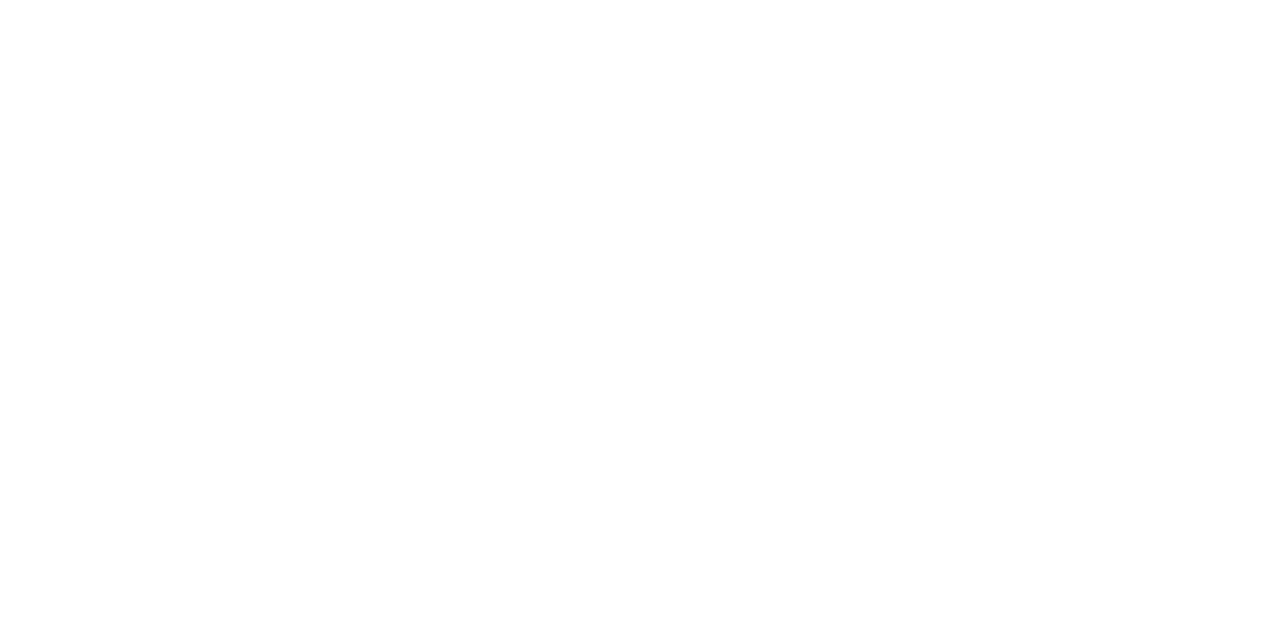
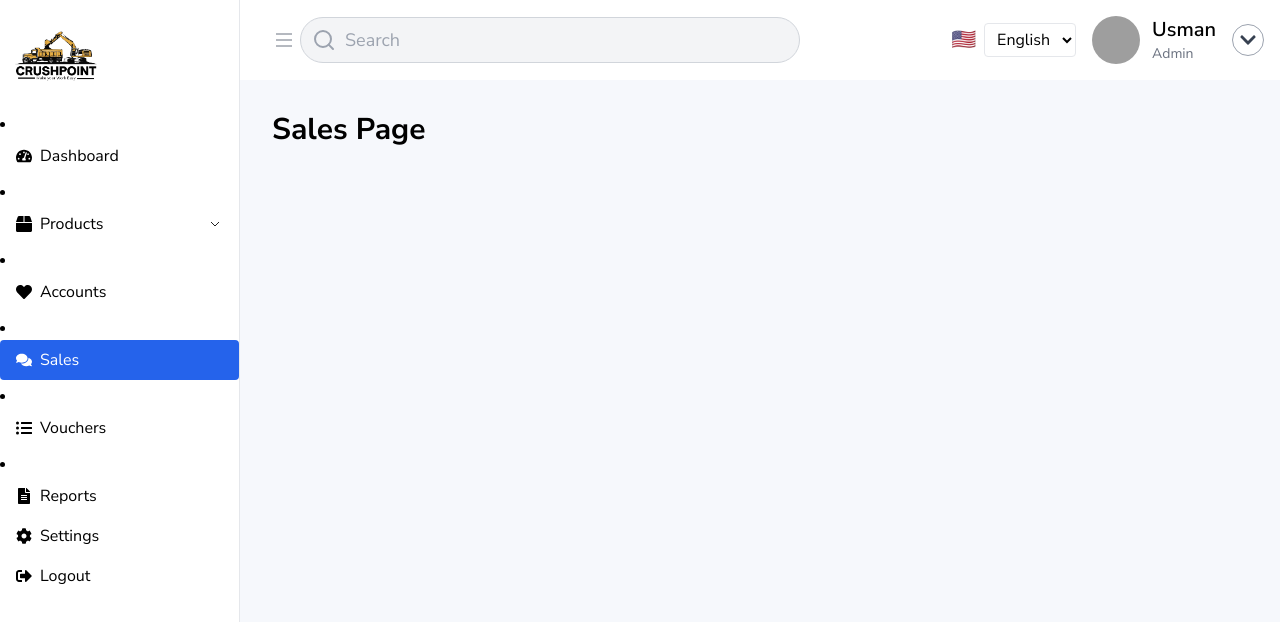
Before and after one commit to tayyabp0g/Crush_point, a React (Create React App) app: page /sales in a window 1280 px wide. Before the commit this address had no page. Shown: the top 622 px of the page. Built offline with nearby package versions, Linux system fonts and the light colour scheme; grey boxes are pictures that could not be loaded.

Commit message:
all option pages

```diff
--- a/src/components/Sidebar/Sidebar.jsx
+++ b/src/components/Sidebar/Sidebar.jsx
@@ -8,6 +8,7 @@
   const [activeMenu, setActiveMenu] = useState("Dashboard"); // ya default route
   const [openMenu, setOpenMenu] = useState(null);
   const [activeSubMenu, setActiveSubMenu] = useState("");
+  const [activeBottom, setActiveBottom] = useState("");
   const navigate = useNavigate();
   const location = useLocation();
 
@@ -16,17 +17,51 @@
       setActiveMenu("Products");
       setOpenMenu("Products");
       setActiveSubMenu("Add Product");
+      // setActiveBottom(""); // don't reset bottom
     } else if (location.pathname === "/manage-product") {
       setActiveMenu("Products");
       setOpenMenu("Products");
       setActiveSubMenu("Manage Product");
+      // setActiveBottom(""); // don't reset bottom
     } else if (location.pathname === "/dashboard") {
       setActiveMenu("Dashboard");
+      setOpenMenu(null);
+      setActiveSubMenu("");
+      // setActiveBottom(""); // don't reset bottom
+    } else if (location.pathname === "/accounts") {
+      setActiveMenu("Accounts");
+      setOpenMenu(null);
+      setActiveSubMenu("");
+      // setActiveBottom(""); // don't reset bottom
+    } else if (location.pathname === "/sales") {
+      setActiveMenu("Sales");
+      setOpenMenu(null);
+      setActiveSubMenu("");
+      // setActiveBottom(""); // don't reset bottom
+    } else if (location.pathname === "/vouchers") {
+      setActiveMenu("Vouchers");
+      setOpenMenu(null);
+      setActiveSubMenu("");
+      // setActiveBottom(""); // don't reset bottom
+    } else if (location.pathname === "/reports") {
+      setActiveMenu("Reports");
+      setOpenMenu(null);
+      setActiveSubMenu("");
+      // setActiveBottom(""); // don't reset bottom
+    } else if (location.pathname === "/settings") {
+      setActiveBottom("Settings");
+      setActiveMenu("");
+      setOpenMenu(null);
+      setActiveSubMenu("");
+    } else if (location.pathname === "/logout") {
+      setActiveBottom("Logout");
+      setActiveMenu("");
       setOpenMenu(null);
       setActiveSubMenu("");
     } else {
       setActiveSubMenu("");
       setOpenMenu(null);
+      // setActiveBottom(""); // don't reset bottom
     }
   }, [location.pathname]);
 
@@ -48,6 +83,7 @@
                     setOpenMenu(openMenu === "Products" ? null : "Products");
                     setActiveMenu("Products");
                     setActiveSubMenu("");
+                    setActiveBottom(""); // clear bottom highlight
                   }}
                 >
                   {item.icon}
@@ -68,6 +104,7 @@
                         onClick={() => {
                           setActiveMenu("Products");
                           setActiveSubMenu("Add Product");
+                          setActiveBottom(""); // clear bottom highlight
                           navigate("/add-product");
                         }}
                       >
@@ -87,6 +124,7 @@
                         onClick={() => {
                           setActiveMenu("Products");
                           setActiveSubMenu("Manage Product");
+                          setActiveBottom(""); // clear bottom highlight
                           navigate("/manage-product");
                         }}
                       >
@@ -111,7 +149,12 @@
                   onClick={() => {
                     setActiveMenu(item.label);
                     setActiveSubMenu("");
+                    setActiveBottom(""); // clear bottom highlight
                     if (item.label === "Dashboard") navigate("/dashboard");
+                    if (item.label === "Accounts") navigate("/accounts");
+                    if (item.label === "Sales") navigate("/sales");
+                    if (item.label === "Vouchers") navigate("/vouchers");
+                    if (item.label === "Reports") navigate("/reports");
                   }}
                 >
                   {item.icon}
@@ -127,9 +170,11 @@
           {bottomItems.map((item) => (
             <li key={item.label}>
               <button
-                className="flex items-center w-full px-4 py-2 rounded transition hover:bg-blue-100"
+                className={`flex items-center w-full px-4 py-2 rounded transition ${activeBottom === item.label ? "bg-blue-600 text-white" : "hover:bg-blue-100"}`}
                 onClick={() => {
-                  // Yahan apna navigation logic lagao
+                  setActiveBottom(item.label);
+                  if (item.label === "Settings") navigate("/settings");
+                  if (item.label === "Logout") navigate("/logout");
                 }}
               >
                 {item.icon}
--- /dev/null
+++ b/src/pages/main/dashboard/Accounts.jsx
@@ -0,0 +1,26 @@
+import React, { useState } from "react";
+import Sidebar from "../../../components/Sidebar/Sidebar";
+import Topbar from "../../../components/Topbar/Topbar";
+
+const user = {
+  name: "Usman",
+  role: "Admin",
+  avatar: "https://randomuser.me/api/portraits/men/1.jpg",
+};
+
+export default function Accounts() {
+  const [language, setLanguage] = useState("en");
+
+  return (
+    <div className="flex h-screen bg-[#f6f8fc]">
+      <Sidebar />
+      <Topbar user={user} language={language} onLanguageChange={setLanguage} />
+      <div className="ml-60 pt-20 bg-[#f6f8fc] min-h-screen w-full">
+        <main className="p-8 w-full">
+          <h1 className="text-3xl font-bold font-nunito mb-8">Accounts Page</h1>
+          {/* Yahan apna accounts ka content daalain */}
+        </main>
+      </div>
+    </div>
+  );
+}
--- /dev/null
+++ b/src/pages/main/dashboard/Logout.jsx
@@ -0,0 +1,26 @@
+import React, { useState } from "react";
+import Sidebar from "../../../components/Sidebar/Sidebar";
+import Topbar from "../../../components/Topbar/Topbar";
+
+const user = {
+  name: "Usman",
+  role: "Admin",
+  avatar: "https://randomuser.me/api/portraits/men/1.jpg",
+};
+
+export default function Logout() {
+  const [language, setLanguage] = useState("en");
+
+  return (
+    <div className="flex h-screen bg-[#f6f8fc]">
+      <Sidebar />
+      <Topbar user={user} language={language} onLanguageChange={setLanguage} />
+      <div className="ml-60 pt-20 bg-[#f6f8fc] min-h-screen w-full">
+        <main className="p-8 w-full">
+          <h1 className="text-3xl font-bold font-nunito mb-8">Logout Page</h1>
+          {/* Yahan apna logout ka content daalain */}
+        </main>
+      </div>
+    </div>
+  );
+}
--- /dev/null
+++ b/src/pages/main/dashboard/Reports.jsx
@@ -0,0 +1,26 @@
+import React, { useState } from "react";
+import Sidebar from "../../../components/Sidebar/Sidebar";
+import Topbar from "../../../components/Topbar/Topbar";
+
+const user = {
+  name: "Usman",
+  role: "Admin",
+  avatar: "https://randomuser.me/api/portraits/men/1.jpg",
+};
+
+export default function Reports() {
+  const [language, setLanguage] = useState("en");
+
+  return (
+    <div className="flex h-screen bg-[#f6f8fc]">
+      <Sidebar />
+      <Topbar user={user} language={language} onLanguageChange={setLanguage} />
+      <div className="ml-60 pt-20 bg-[#f6f8fc] min-h-screen w-full">
+        <main className="p-8 w-full">
+          <h1 className="text-3xl font-bold font-nunito mb-8">Reports Page</h1>
+          {/* Yahan apna reports ka content daalain */}
+        </main>
+      </div>
+    </div>
+  );
+}
--- /dev/null
+++ b/src/pages/main/dashboard/Sales.jsx
@@ -0,0 +1,26 @@
+import React, { useState } from "react";
+import Sidebar from "../../../components/Sidebar/Sidebar";
+import Topbar from "../../../components/Topbar/Topbar";
+
+const user = {
+  name: "Usman",
+  role: "Admin",
+  avatar: "https://randomuser.me/api/portraits/men/1.jpg",
+};
+
+export default function Sales() {
+  const [language, setLanguage] = useState("en");
+
+  return (
+    <div className="flex h-screen bg-[#f6f8fc]">
+      <Sidebar />
+      <Topbar user={user} language={language} onLanguageChange={setLanguage} />
+      <div className="ml-60 pt-20 bg-[#f6f8fc] min-h-screen w-full">
+        <main className="p-8 w-full">
+          <h1 className="text-3xl font-bold font-nunito mb-8">Sales Page</h1>
+          {/* Yahan apna sales ka content daalain */}
+        </main>
+      </div>
+    </div>
+  );
+}
--- /dev/null
+++ b/src/pages/main/dashboard/Settings.jsx
@@ -0,0 +1,26 @@
+import React, { useState } from "react";
+import Sidebar from "../../../components/Sidebar/Sidebar";
+import Topbar from "../../../components/Topbar/Topbar";
+
+const user = {
+  name: "Usman",
+  role: "Admin",
+  avatar: "https://randomuser.me/api/portraits/men/1.jpg",
+};
+
+export default function Settings() {
+  const [language, setLanguage] = useState("en");
+
+  return (
+    <div className="flex h-screen bg-[#f6f8fc]">
+      <Sidebar />
+      <Topbar user={user} language={language} onLanguageChange={setLanguage} />
+      <div className="ml-60 pt-20 bg-[#f6f8fc] min-h-screen w-full">
+        <main className="p-8 w-full">
+          <h1 className="text-3xl font-bold font-nunito mb-8">Settings Page</h1>
+          {/* Yahan apna settings ka content daalain */}
+        </main>
+      </div>
+    </div>
+  );
+}
--- /dev/null
+++ b/src/pages/main/dashboard/Vouchers.jsx
@@ -0,0 +1,26 @@
+import React, { useState } from "react";
+import Sidebar from "../../../components/Sidebar/Sidebar";
+import Topbar from "../../../components/Topbar/Topbar";
+
+const user = {
+  name: "Usman",
+  role: "Admin",
+  avatar: "https://randomuser.me/api/portraits/men/1.jpg",
+};
+
+export default function Vouchers() {
+  const [language, setLanguage] = useState("en");
+
+  return (
+    <div className="flex h-screen bg-[#f6f8fc]">
+      <Sidebar />
+      <Topbar user={user} language={language} onLanguageChange={setLanguage} />
+      <div className="ml-60 pt-20 bg-[#f6f8fc] min-h-screen w-full">
+        <main className="p-8 w-full">
+          <h1 className="text-3xl font-bold font-nunito mb-8">Vouchers Page</h1>
+          {/* Yahan apna vouchers ka content daalain */}
+        </main>
+      </div>
+    </div>
+  );
+}
--- a/src/routes/Webroutes.jsx
+++ b/src/routes/Webroutes.jsx
@@ -5,6 +5,13 @@
 import AddProduct from "../pages/main/dashboard/AddProduct";
 import AddProductForm from "../pages/main/dashboard/AddProductForm";
 import ManageProduct from "../pages/main/dashboard/ManageProduct";
+import Settings from "../pages/main/dashboard/Settings";
+import Logout from "../pages/main/dashboard/Logout";
+import Accounts from "../pages/main/dashboard/Accounts";
+import Sales from "../pages/main/dashboard/Sales";
+import Vouchers from "../pages/main/dashboard/Vouchers";
+import Reports from "../pages/main/dashboard/Reports";
+
 
 export default function WebRoutes() {
   return (
@@ -18,6 +25,12 @@
         <Route path="/add-product" element={<AddProduct />} />
         <Route path="/add-product/new" element={<AddProductForm />} />
         <Route path="/manage-product" element={<ManageProduct />} />
+        <Route path="/settings" element={<Settings />} />
+        <Route path="/logout" element={<Logout />} />
+        <Route path="/accounts" element={<Accounts />} />
+        <Route path="/sales" element={<Sales />} />
+        <Route path="/vouchers" element={<Vouchers />} />
+        <Route path="/reports" element={<Reports />} />
       </Routes>
     </BrowserRouter>
   );
```
